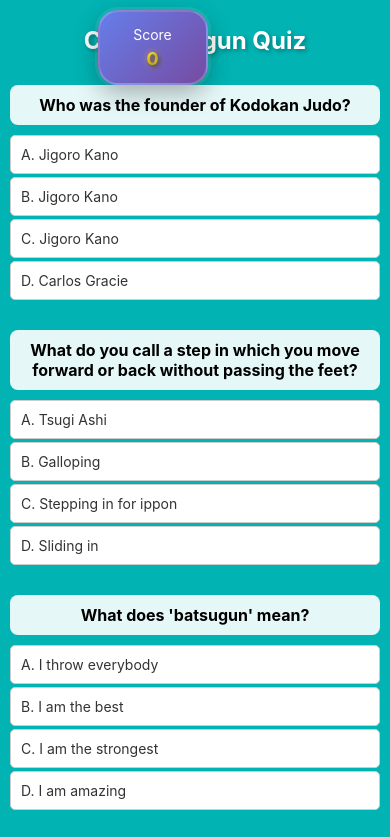
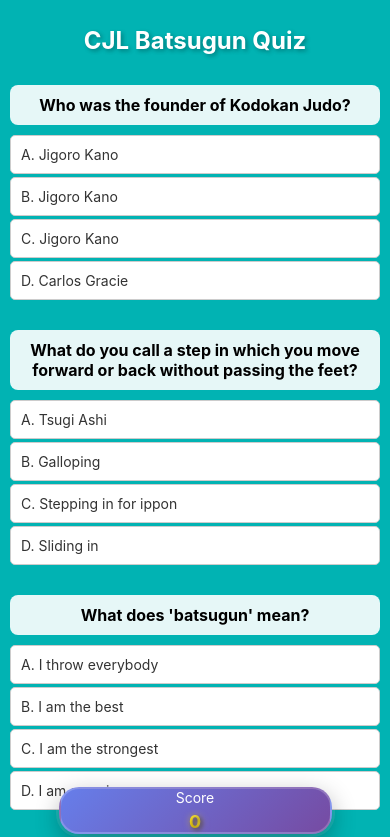
Before and after one commit to druttinger/BatsugunQuiz, a plain HTML site: page index.html in a window 390 px wide. Shown: the top 837 px of the page. Drawn offline with Linux system fonts and the light colour scheme.

Commit message:
Update styles for mobile

```diff
--- a/classes.css
+++ b/classes.css
@@ -187,11 +187,10 @@ ul {
   }
 
   #score {
-    width: 130px;
-    height: 85px;
+    bottom: 15px;
+    right: 20%;
+    left: 20%;
     font-size: 16px;
-    top: 15px;
-    right: 15px;
   }
 
   #score-value {
@@ -225,11 +224,10 @@ ul {
   }
 
   #score {
-    width: 110px;
-    height: 75px;
+    bottom: 10px;
+    right: 15%;
+    left: 15%;
     font-size: 14px;
-    top: 10px;
-    right: 10px;
   }
 
   #score-value {
```
